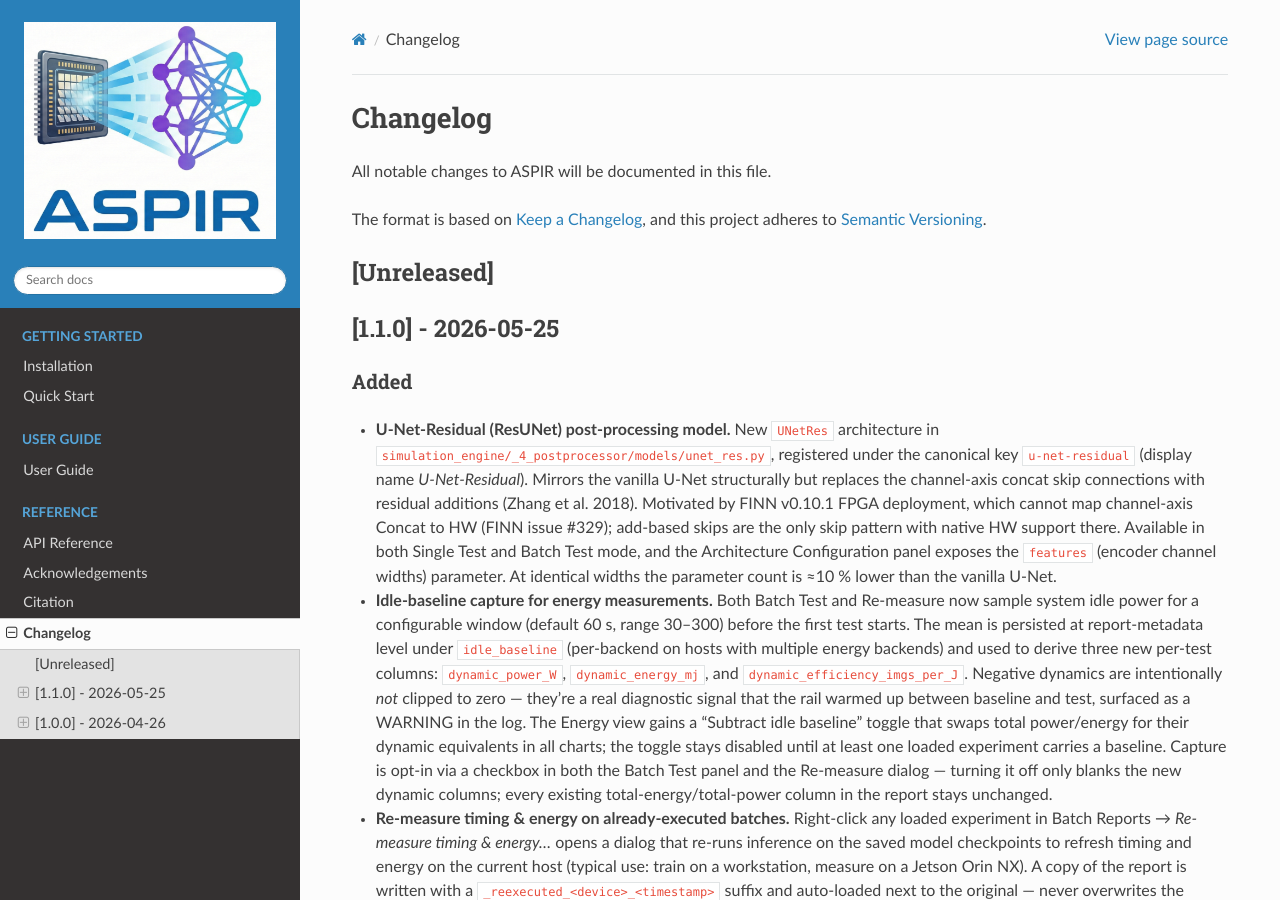
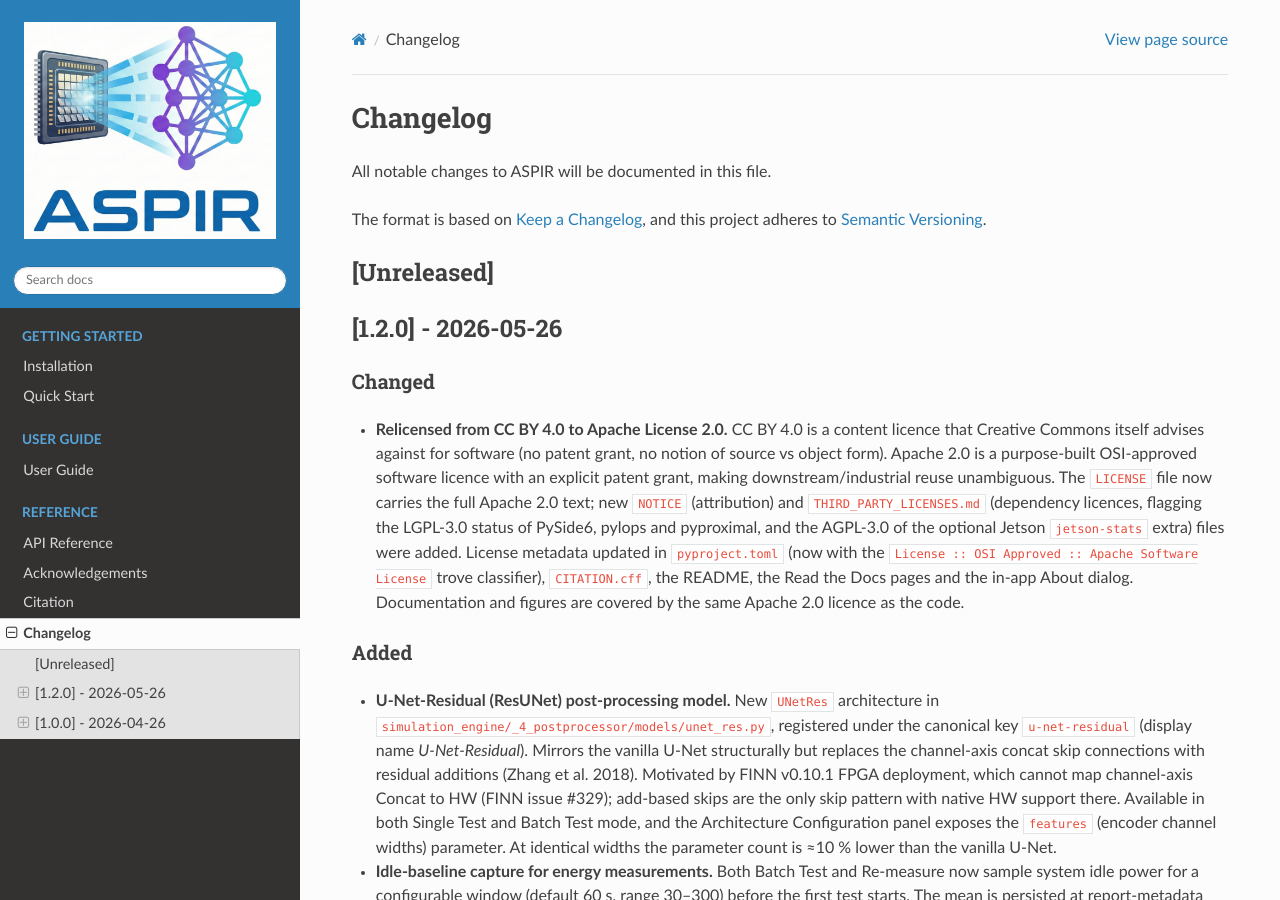
Before and after one commit to Xarlie123/aspir, a Sphinx documentation site: the page built from docs/changelog.md, in a window 1280 px wide and 900 px high. Built offline with Sphinx 7.4.7 and the Read the Docs theme 3.1.0, drawn with Linux system fonts in a browser that asks for light colours.

Commit message:
Relicense from CC BY 4.0 to Apache License 2.0
Switch the project licence to Apache 2.0, an OSI-approved software
licence with an explicit patent grant and a clear source/object-form
distinction — things CC BY 4.0 (a content licence CC itself advises
against for software) does not provide. The intent is to make
downstream and industrial reuse of ASPIR unambiguous.

License surfaces updated:
  * LICENSE: full Apache 2.0 text, copyright "2026 Universitat Jaume I
    and the ASPIR authors".
  * NOTICE (new): attribution block + heads-up about the LGPL
    dependencies.
  * THIRD_PARTY_LICENSES.md (new): per-dependency licence inventory.
    Permissive deps (numpy/scipy/torch/... BSD/MIT/Apache) listed;
    PySide6/shiboken6, pylops and pyproximal flagged as LGPL-3.0
    (used as unmodified dynamically-imported libraries); the optional
    Jetson-only jetson-stats flagged as AGPL-3.0.
  * pyproject.toml: license = Apache-2.0, plus the
    "License :: OSI Approved :: Apache Software License" trove
    classifier (CC-BY had none).
  * CITATION.cff: license: Apache-2.0.
  * README, docs/index.md, docs/citation.md: badge + prose now point
    at apache.org/licenses/LICENSE-2.0, with pointers to NOTICE and
    THIRD_PARTY_LICENSES.md.
  * About dialog: "Apache License 2.0".

Documentation and figures are covered by the same Apache 2.0 licence
as the code (datasets/ holds no committed third-party data — only a
.gitkeep — so there is nothing to license separately there).

Version bumped 1.1.0 -> 1.2.0 (semver-minor: a relicence is material
and deserves its own visible release) across pyproject.toml,
docs/conf.py, CITATION.cff, the BibTeX entry and the About dialog,
with a [1.2.0] changelog entry.

```diff
--- a/docs/changelog.md
+++ b/docs/changelog.md
@@ -7,7 +7,23 @@ and this project adheres to [Semantic Versioning](https://semver.org/spec/v2.0.0
 
 ## [Unreleased]
 
-## [1.1.0] - 2026-05-25
+## [1.2.0] - 2026-05-26
+
+### Changed
+- **Relicensed from CC BY 4.0 to Apache License 2.0.** CC BY 4.0 is a
+  content licence that Creative Commons itself advises against for
+  software (no patent grant, no notion of source vs object form).
+  Apache 2.0 is a purpose-built OSI-approved software licence with an
+  explicit patent grant, making downstream/industrial reuse
+  unambiguous. The `LICENSE` file now carries the full Apache 2.0
+  text; new `NOTICE` (attribution) and `THIRD_PARTY_LICENSES.md`
+  (dependency licences, flagging the LGPL-3.0 status of PySide6,
+  pylops and pyproximal, and the AGPL-3.0 of the optional Jetson
+  `jetson-stats` extra) files were added. License metadata updated in
+  `pyproject.toml` (now with the `License :: OSI Approved :: Apache
+  Software License` trove classifier), `CITATION.cff`, the README, the
+  Read the Docs pages and the in-app About dialog. Documentation and
+  figures are covered by the same Apache 2.0 licence as the code.
 
 ### Added
 - **U-Net-Residual (ResUNet) post-processing model.** New `UNetRes` architecture
--- a/docs/conf.py
+++ b/docs/conf.py
@@ -5,7 +5,7 @@
 project = 'ASPIR'
 copyright = '2026, Universitat Jaume I, Carlos Chabert-Ull'
 author = 'Carlos Chabert-Ull'
-release = '1.1.0'
+release = '1.2.0'
 
 # -- General configuration ---------------------------------------------------
 extensions = [
```
Also changed, not shown: README.md (+11 -8 lines), THIRD_PARTY_LICENSES.md (added, +74 -0 lines), docs/citation.md (+3 -3 lines), docs/index.md (+2 -2 lines), pyproject.toml (+3 -7 lines), 4 other files.
